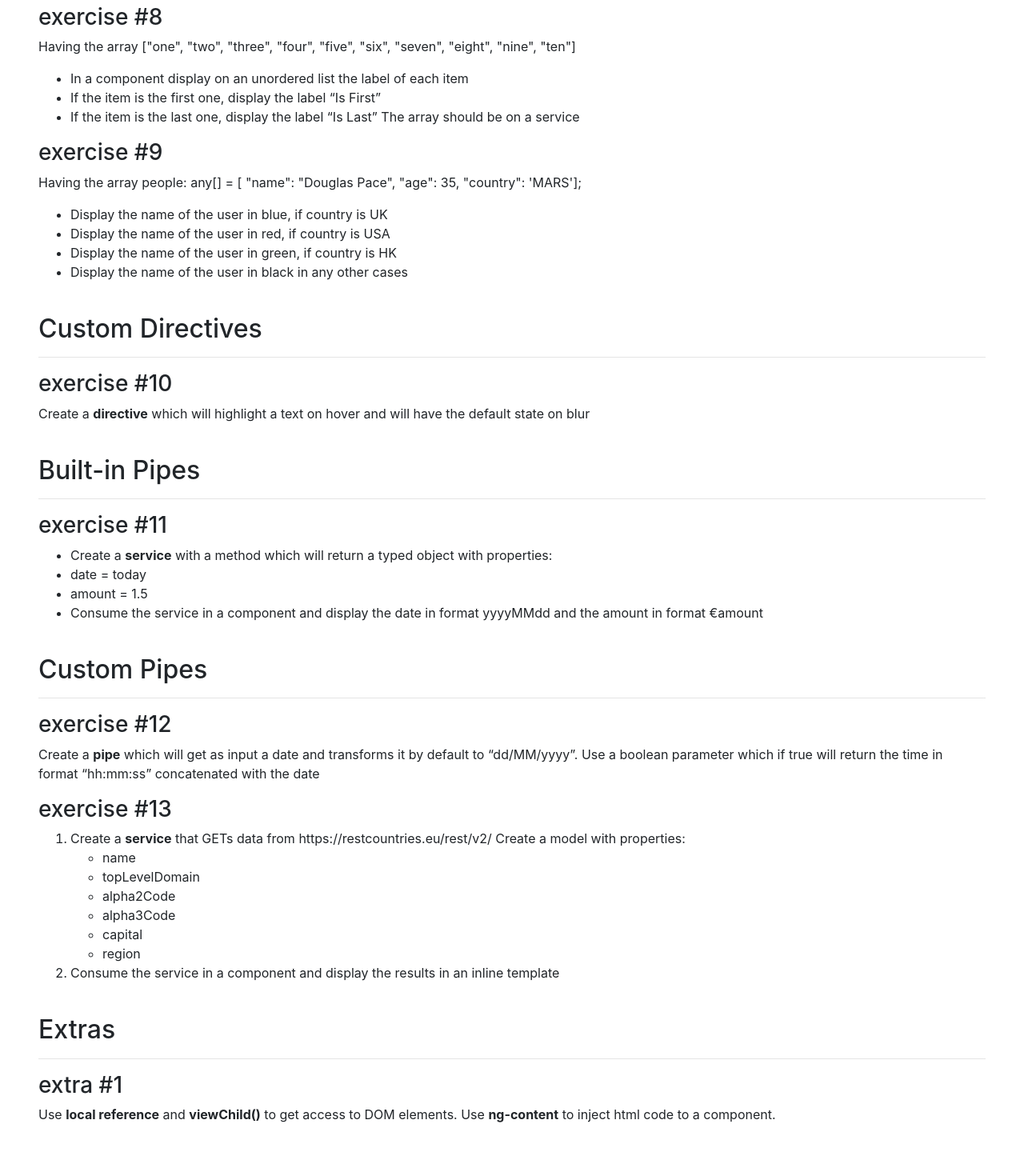
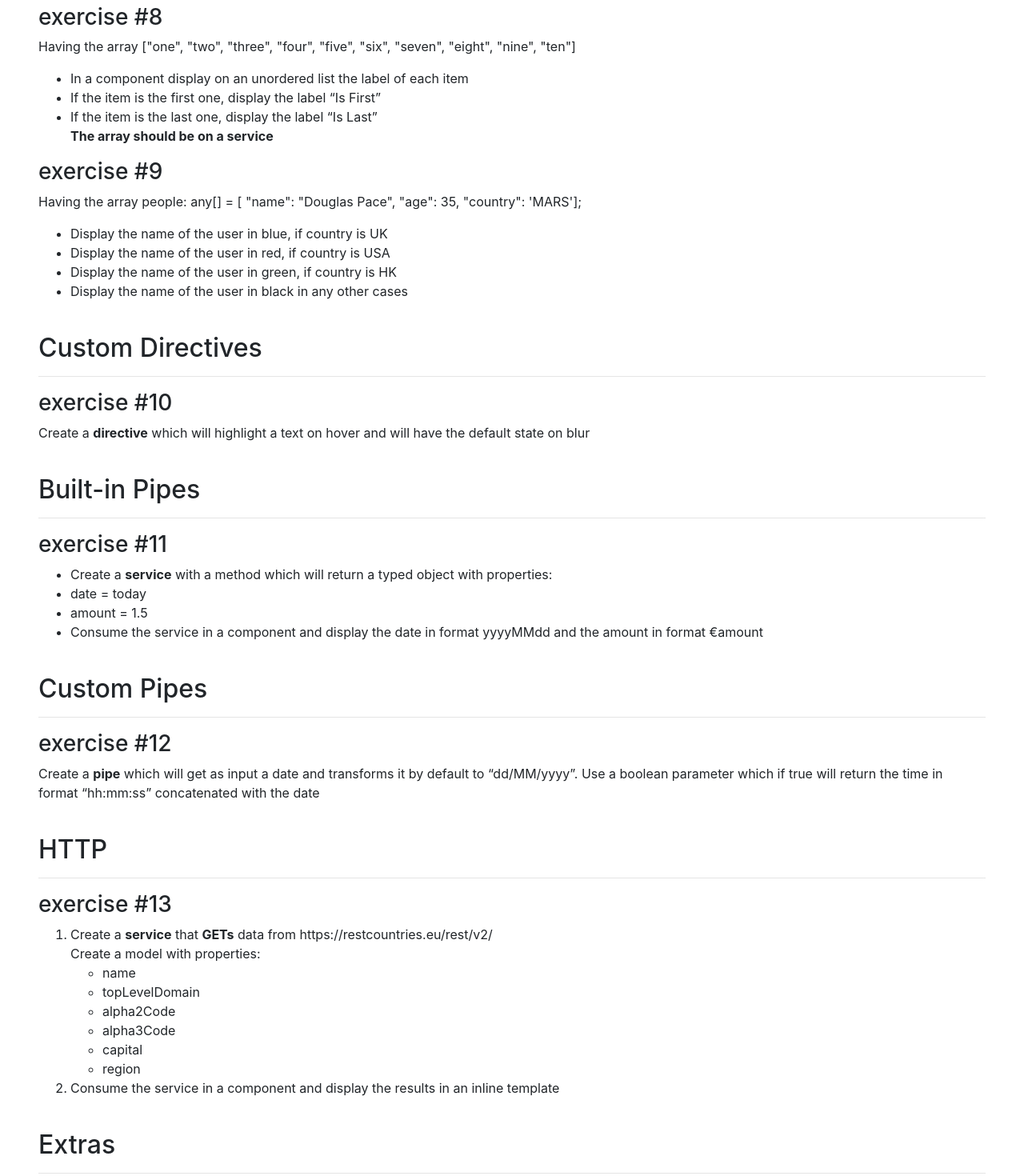
Before and after one commit to Thanos-Pappas/code-hub-angular-courses, an Angular app: page /exercises in a window 1280 px wide. Shown: the part 1240-2710 px from the top of the page at 80% size. Built offline with nearby package versions, Linux system fonts and the light colour scheme.

Commit message:
Update README and TOC

```diff
--- a/src/app/exercises/exercises.component.html
+++ b/src/app/exercises/exercises.component.html
@@ -51,9 +51,8 @@
 
         <li>If the item is the first one, display the label “Is First”</li>
 
-        <li>If the item is the last one, display the label “Is Last”
-            The array should be on a service
-        </li>
+        <li>If the item is the last one, display the label “Is Last”</li>
+        <span class="font-weight-bold">  The array should be on a service</span>
     </ul>
 
     <h3 id="exercise9">exercise #9</h3>
@@ -91,11 +90,13 @@
     <p>Create a <span class="font-weight-bold">pipe</span> which will get as input a date and transforms it by default
         to “dd/MM/yyyy”. Use a boolean parameter which if true will return the
         time in format “hh:mm:ss” concatenated with the date</p>
-
+    <br>
+    <h2 id="http">HTTP</h2>
+    <hr>
     <h3 id="exercise13">exercise #13</h3>
     <ol>
-        <li>Create a <span class="font-weight-bold">service</span> that GETs data from
-            https://restcountries.eu/rest/v2/
+        <li>Create a <span class="font-weight-bold">service</span> that <span class="font-weight-bold">GETs</span> data from
+            https://restcountries.eu/rest/v2/<br>
             Create a model with properties:
             <ul>
                 <li>name</li>
```
Also changed, not shown: 1 other file (tests, documents, lock files or other folders).
